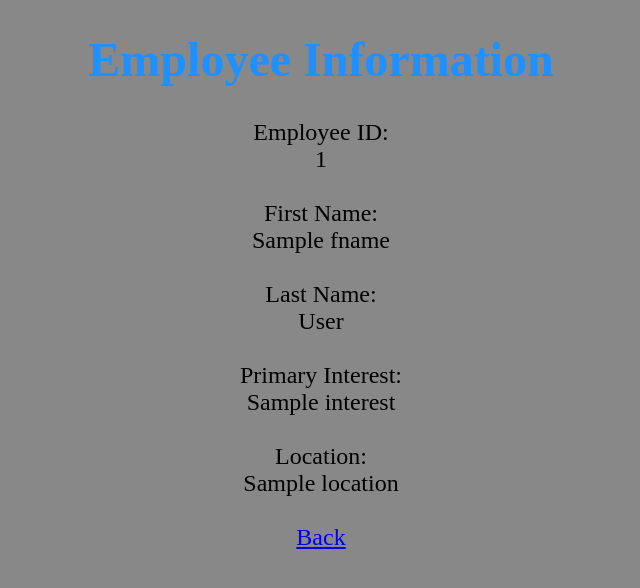
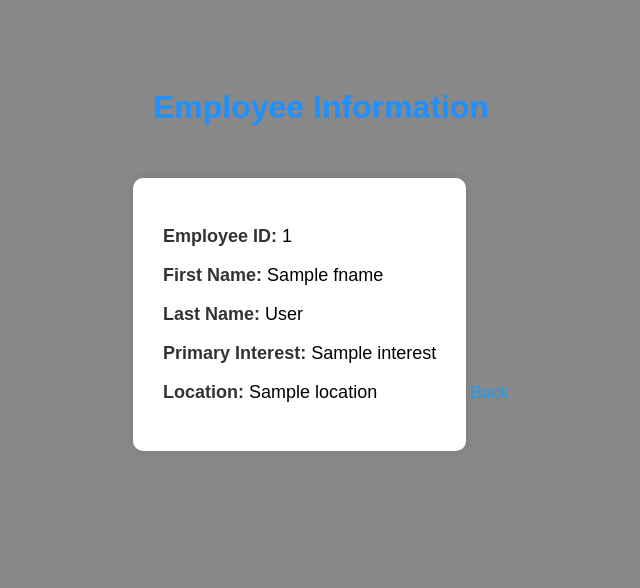
Before and after one commit to arjookhattri/finalproject_app_group6, a Flask app: template templates/getempoutput.html in a window 1280 px wide. Shown: the top 588 px of the page, without its empty margins (319-959 px from the left). Run offline with Flask 2, Linux system fonts and the light colour scheme; the template is opened without the code that fills it: most values are stand-ins (such as "Sample title", 1, 10 or a date in 2020).

Commit message:
Update getempoutput.html

```diff
--- a/templates/getempoutput.html
+++ b/templates/getempoutput.html
@@ -1,35 +1,59 @@
 <!DOCTYPE html>
 <html>
 <head>
-	<title>Employee Information</title>
+    <title>Employee Information</title>
+    <style>
+        body {
+            background-color: {{ color }};
+            font-family: Avenir, sans-serif;
+            text-align: center;
+            padding: 60px;
+            color: black;
+        }
+
+        h1 {
+            color: DodgerBlue;
+        }
+
+        .info-box {
+            background: white;
+            display: inline-block;
+            padding: 30px;
+            border-radius: 10px;
+            box-shadow: 0 0 10px rgba(0,0,0,0.1);
+            margin-top: 30px;
+            font-size: 18px;
+            text-align: left;
+        }
+
+        .info-box b {
+            color: #333;
+        }
+
+        a {
+            display: inline-block;
+            margin-top: 30px;
+            color: #3498db;
+            text-decoration: none;
+            font-weight: bold;
+        }
+
+        a:hover {
+            text-decoration: underline;
+        }
+    </style>
 </head>
-<center>
-	<font color="black" size="5" style="font-family: avenir">
+<body>
+    <h1>Employee Information</h1>
 
-		<h1 style="color: DodgerBlue">Employee Information</h1>
+    <div class="info-box">
+        <p><b>Employee ID:</b> {{ id }}</p>
+        <p><b>First Name:</b> {{ fname }}</p>
+        <p><b>Last Name:</b> {{ lname }}</p>
+        <p><b>Primary Interest:</b> {{ interest }}</p>
+        <p><b>Location:</b> {{ location }}</p>
+    </div>
 
-		<body style="background: {{ color }};">
-
-			<form>
-
-				<div>
-
-			  		Employee ID:<br> {{ id }} <br><br>
-
-			  		First Name:<br> {{ fname }} <br><br>
-
-			  		Last Name:<br> {{ lname }} <br><br>
-
-			  		Primary Interest:<br> {{ interest }} <br><br>
-
-			  		Location:<br> {{ location }} <br><br>
-
-			  	</div>
-
-			</form>
-			<a href="{{ url_for('home') }}">Back</a>
-		</body>
-
-	</font>
-</center>
+    <a href="{{ url_for('home') }}">Back</a>
+</body>
 </html>
```
